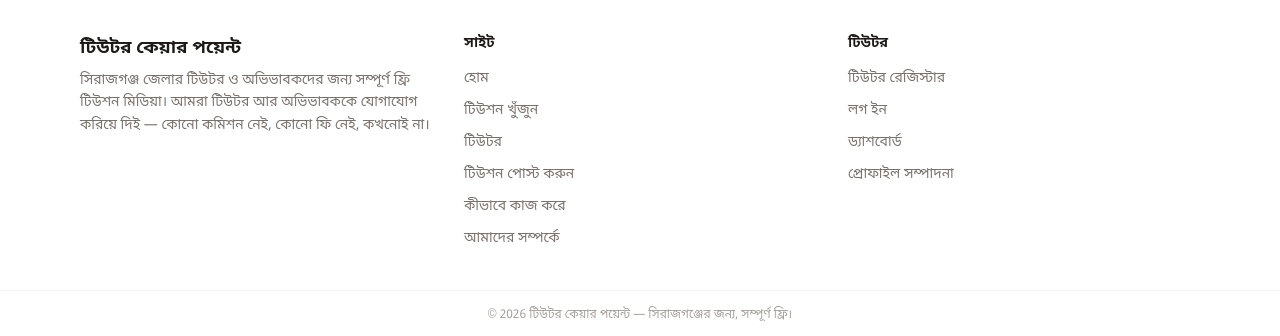
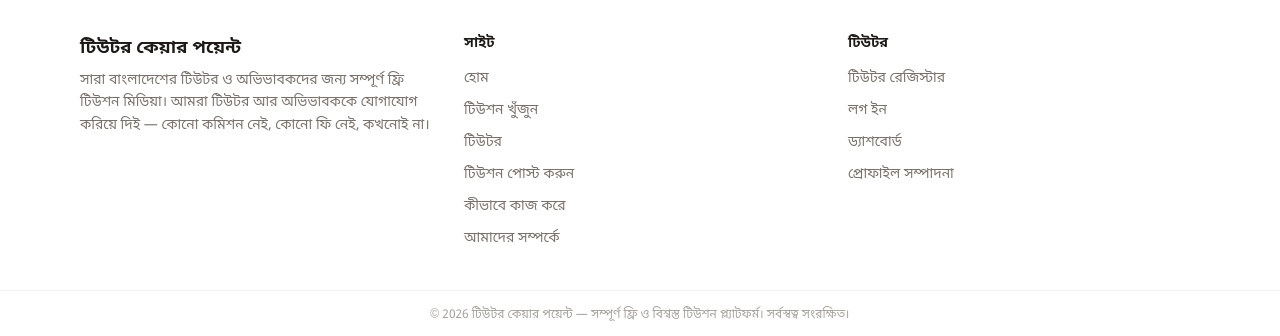
Before and after one commit to ashikuzzamanmoon/TutorCarePoint, a Next.js app: page / in a window 1280 px wide. Shown: the part 2122-2458 px from the top of the page. Built offline with nearby package versions, Linux system fonts and the light colour scheme; no server answers; the database is empty.

Commit message:
fix(footer): update footer copy to national free platform messaging

```diff
--- a/components/site-footer.tsx
+++ b/components/site-footer.tsx
@@ -24,7 +24,7 @@ export function SiteFooter() {
         <div>
           <p className="text-lg font-bold text-stone-900">{SITE_NAME_BN}</p>
           <p className="mt-2 text-sm leading-relaxed text-stone-500">
-            সিরাজগঞ্জ জেলার টিউটর ও অভিভাবকদের জন্য সম্পূর্ণ ফ্রি টিউশন
+            সারা বাংলাদেশের টিউটর ও অভিভাবকদের জন্য সম্পূর্ণ ফ্রি টিউশন
             মিডিয়া। আমরা টিউটর আর অভিভাবককে যোগাযোগ করিয়ে দিই — কোনো
             কমিশন নেই, কোনো ফি নেই, কখনোই না।
           </p>
@@ -62,7 +62,7 @@ export function SiteFooter() {
       </div>
       <div className="border-t border-stone-100">
         <p className="mx-auto max-w-6xl px-4 py-4 text-center text-xs text-stone-400">
-          © {new Date().getFullYear()} {SITE_NAME_BN} — সিরাজগঞ্জের জন্য, সম্পূর্ণ ফ্রি।
+          © {new Date().getFullYear()} {SITE_NAME_BN} — সম্পূর্ণ ফ্রি ও বিশ্বস্ত টিউশন প্ল্যাটফর্ম। সর্বস্বত্ব সংরক্ষিত।
         </p>
       </div>
     </footer>
```
